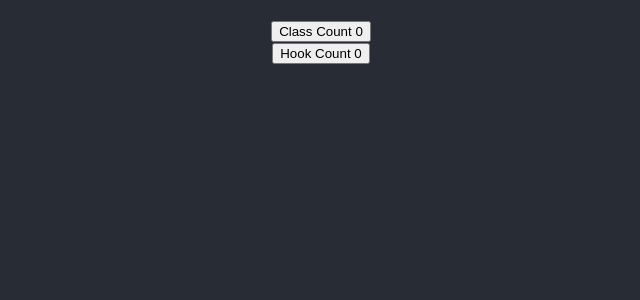
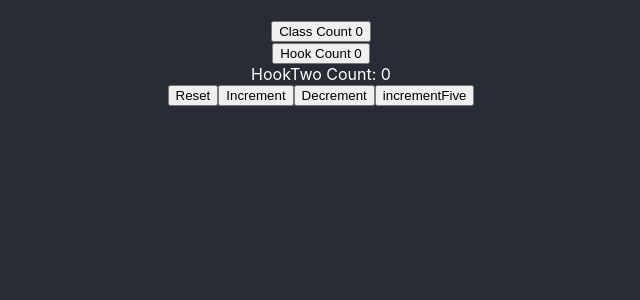
Before and after one commit to ruijadom/reactHooks-tuts, a React (Create React App) app: page / in a window 1280 px wide. Shown: the top 300 px of the page, without its empty margins (319-959 px from the left). Built offline with nearby package versions, Linux system fonts and the light colour scheme.

Commit message:
prevCount

```diff
--- a/src/App.js
+++ b/src/App.js
@@ -3,6 +3,7 @@
 import "./App.css";
 import ClassCounter from "./components/ClassCounter";
 import HookCounter from "./components/HookCounter";
+import HookCounterTwo from "./components/HookCounterTwo";
 
 function App() {
   return (
@@ -10,6 +11,7 @@
       <div className="App-Wrapper">
         <ClassCounter></ClassCounter>
         <HookCounter></HookCounter>
+        <HookCounterTwo></HookCounterTwo>
       </div>
     </div>
   );
--- /dev/null
+++ b/src/components/HookCounterTwo.js
@@ -0,0 +1,28 @@
+import React, { useState } from "react";
+
+function HookCounterTwo() {
+  const initialCount = 0;
+  const [count, setCount] = useState(initialCount);
+
+  const incrementFive = () => {
+    for (let i = 0; i < 5; i++) {
+      setCount(prevCount => prevCount + 1);
+    }
+  };
+
+  return (
+    <div>
+      <div>HookTwo Count: {count}</div>
+      <button onClick={() => setCount(initialCount)}>Reset</button>
+      <button onClick={() => setCount(prevCount => prevCount + 1)}>
+        Increment
+      </button>
+      <button onClick={() => setCount(prevCount => prevCount - 1)}>
+        Decrement
+      </button>
+      <button onClick={incrementFive}>incrementFive</button>
+    </div>
+  );
+}
+
+export default HookCounterTwo;
```
